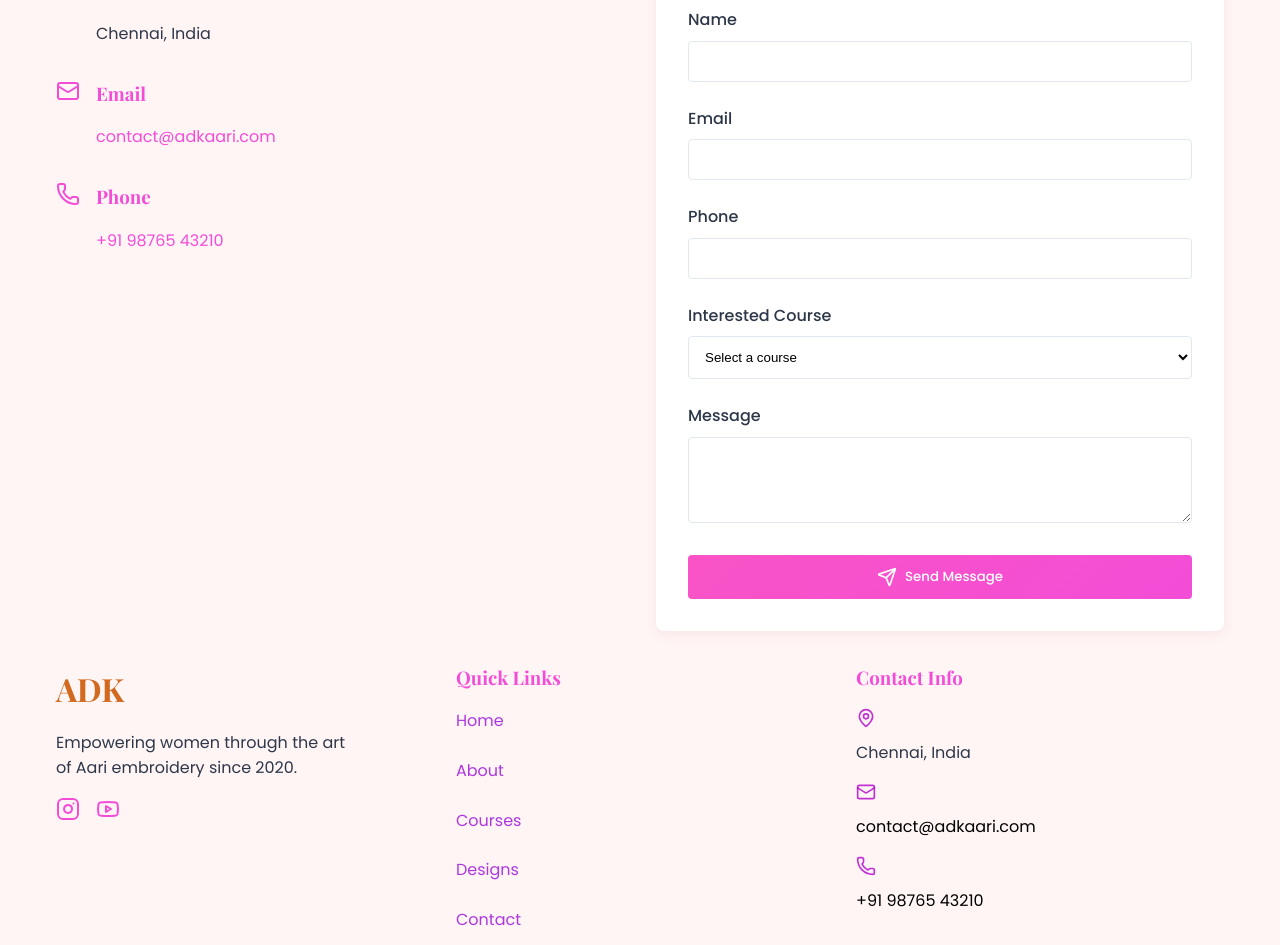
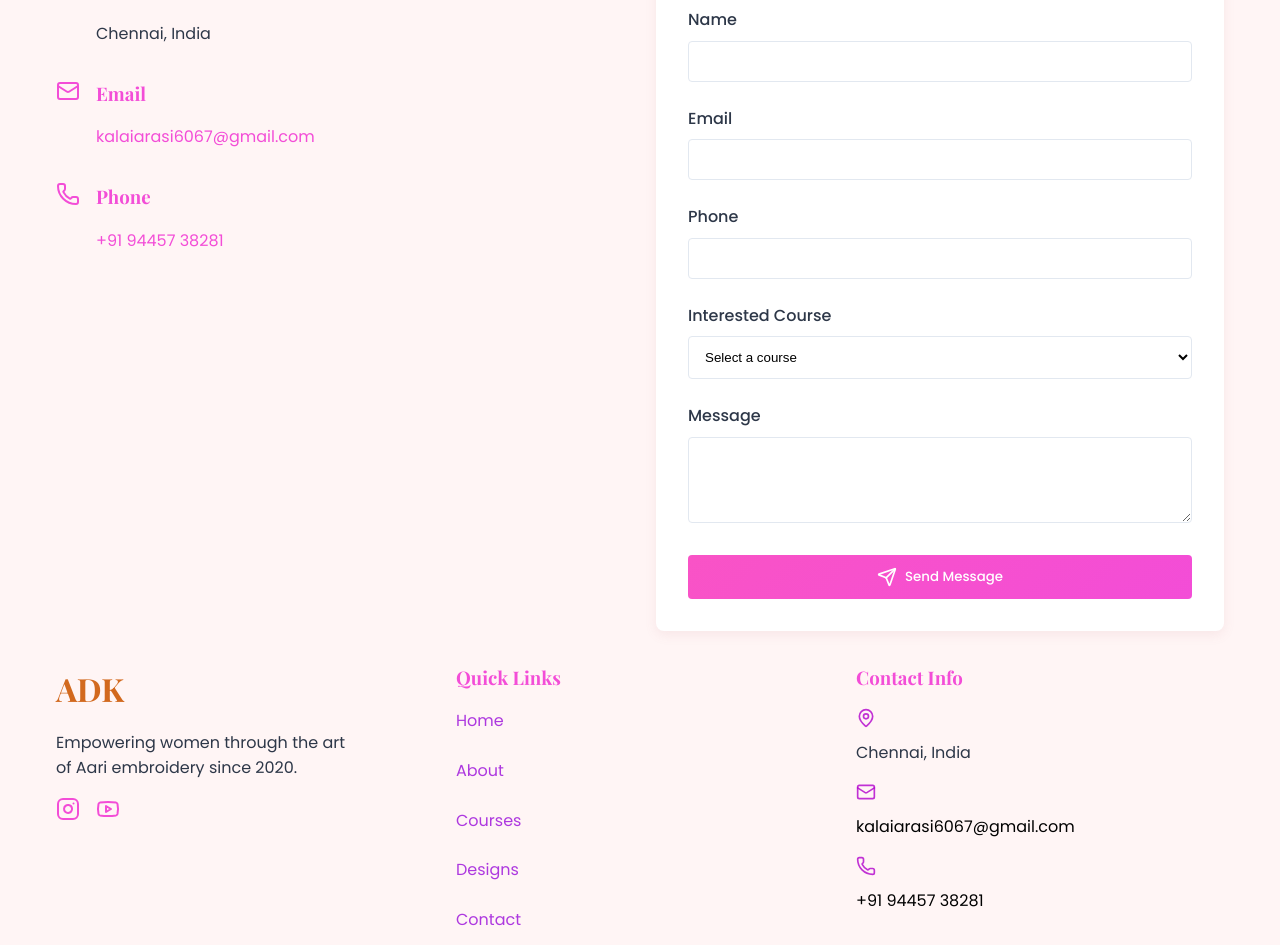
Before and after one commit to VX-Clients/Aariwork, a React (Vite) app: page /contact in a window 1280 px wide. Shown: the part 587-1532 px from the top of the page. Built offline with nearby package versions, Linux system fonts and the light colour scheme.

Commit message:
"Updated Contact and Social Links"

```diff
--- a/src/Components/Footer.jsx
+++ b/src/Components/Footer.jsx
@@ -13,10 +13,10 @@ const Footer = () => {
           </Link>
           <p>Empowering women through the art of Aari embroidery since 2020.</p>
           <div className="social-icons">
-            <a href="#" aria-label="Instagram">
+            <a href="https://www.instagram.com/aari_design_kalai.73/" aria-label="Instagram">
               <Instagram />
             </a>
-            <a href="#" aria-label="YouTube">
+            <a href="https://www.youtube.com/@kalaiarasi4291" aria-label="YouTube">
               <Youtube />
             </a>
           </div>
@@ -53,11 +53,11 @@ const Footer = () => {
             </li>
             <li>
               <Mail className="icon" />
-              <a href="mailto:contact@adkaari.com">contact@adkaari.com</a>
+                <a href="mailto:kalaiarasi6067@gmail.com">kalaiarasi6067@gmail.com</a>
             </li>
             <li>
               <Phone className="icon" />
-              <a href="tel:+919876543210">+91 98765 43210</a>
+              <a href="tel:+919445738281">+91 94457 38281</a>
             </li>
           </ul>
         </div>
--- a/src/Components/Pages/Contact.jsx
+++ b/src/Components/Pages/Contact.jsx
@@ -51,7 +51,7 @@ function Contact() {
                 <Mail className="icon" />
                 <div>
                   <h3>Email</h3>
-                  <a href="mailto:contact@adkaari.com">contact@adkaari.com</a>
+                  <a href="mailto:kalaiarasi6067@gmail.com">kalaiarasi6067@gmail.com</a>
                 </div>
               </div>
 
@@ -59,7 +59,7 @@ function Contact() {
                 <Phone className="icon" />
                 <div>
                   <h3>Phone</h3>
-                  <a href="tel:+919876543210">+91 98765 43210</a>
+                  <a href="tel:+919445738281">+91 94457 38281</a>
                 </div>
               </div>
             </div>
```
Also changed, not shown: src/assets/logo.jpg (renamed from public/Images/logo.jpg).
